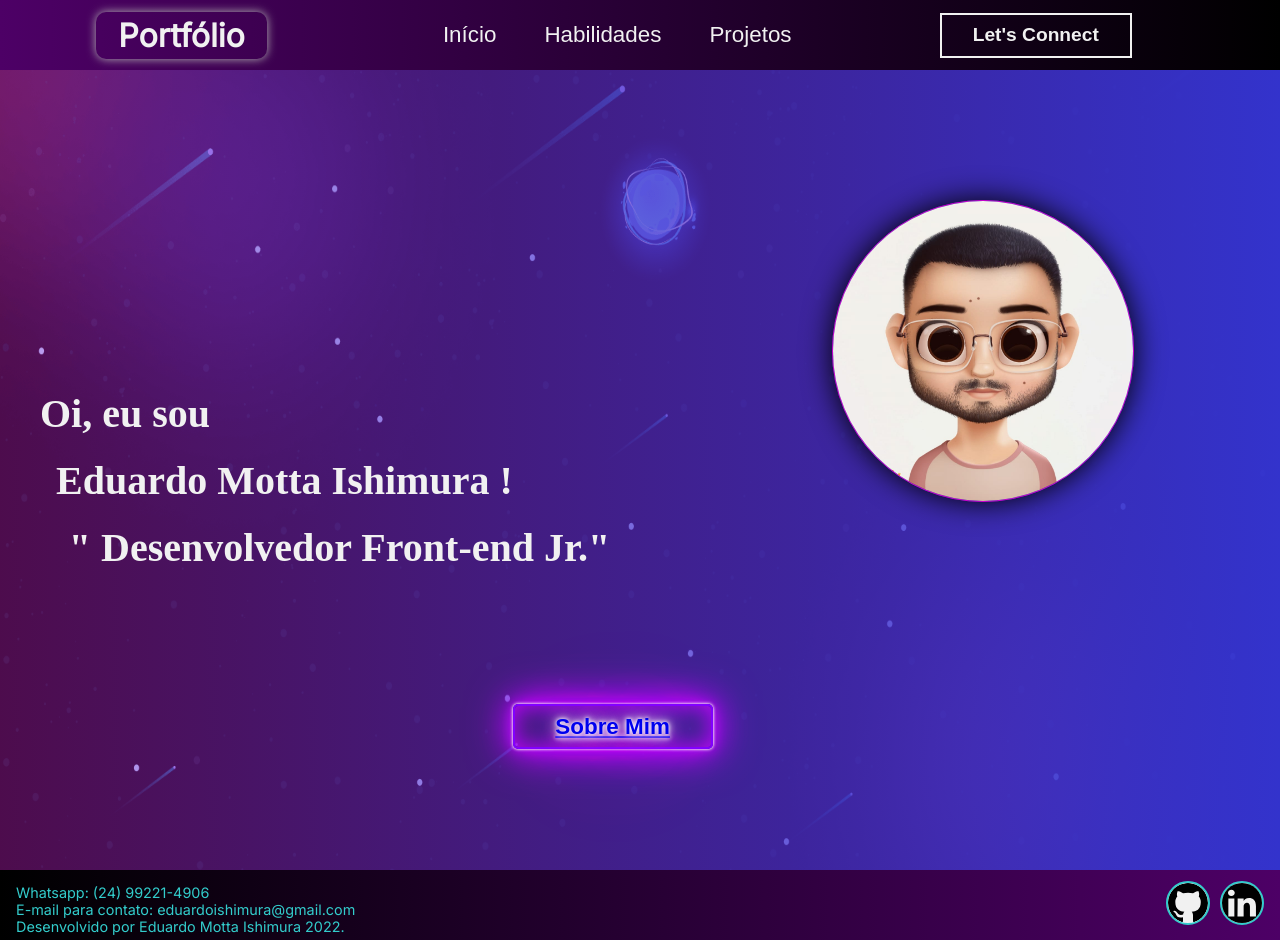
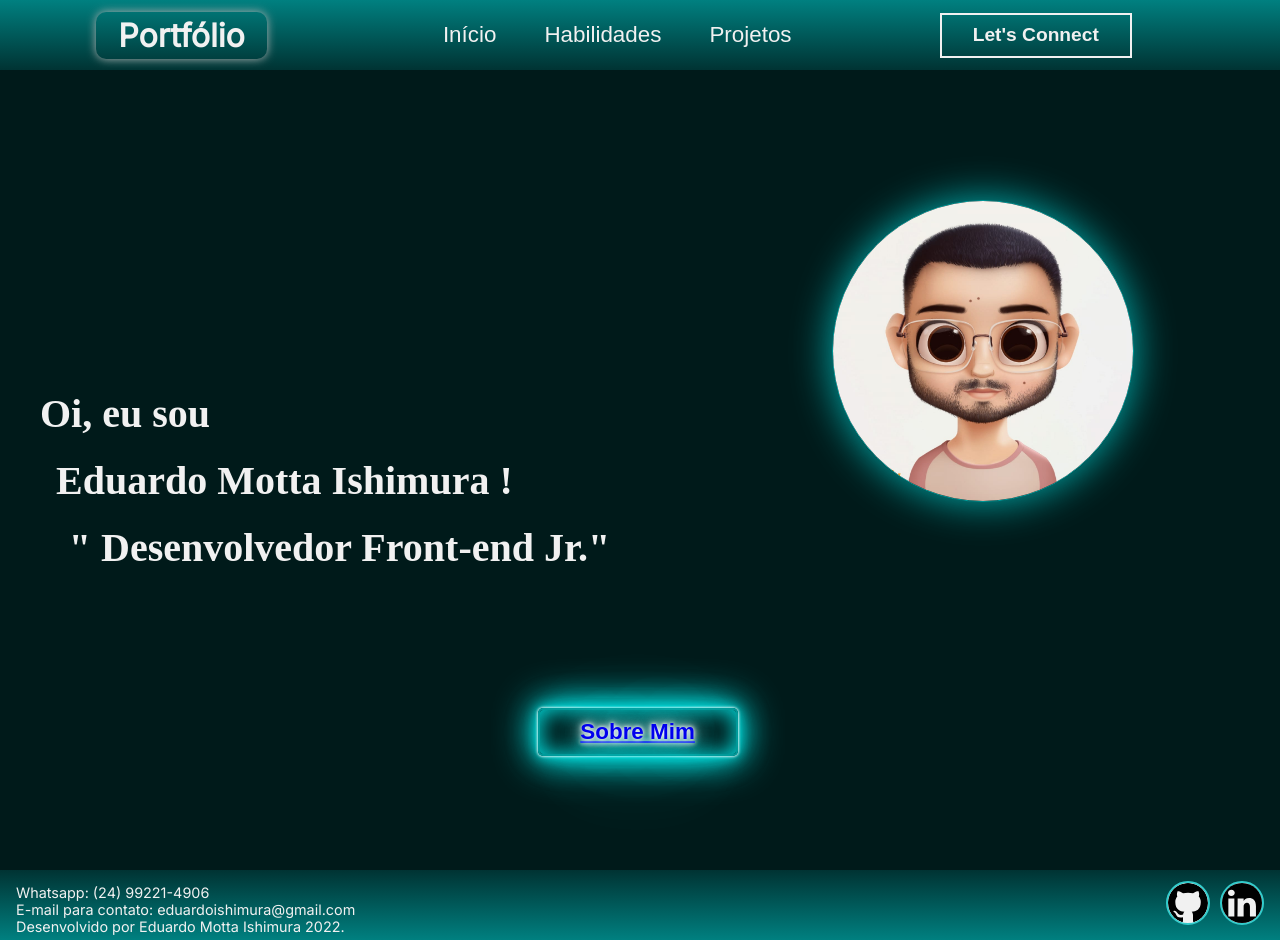
Before and after one commit to eduardo-boni/portfolio, a React (Create React App) app: page / in a window 1280 px wide. Built offline with nearby package versions, Linux system fonts and the light colour scheme; a web font is replaced by a local one.

Commit message:
fix: alterando palheta de cores das pages

```diff
--- a/src/components/NavBar/style.js
+++ b/src/components/NavBar/style.js
@@ -8,7 +8,7 @@ export const Header = styled.header`
     justify-content: space-evenly;
     align-items: center;
 
-    background: linear-gradient(270deg, #000, #4d0066);
+    background: linear-gradient( #008080, #003333);
 
     h1 {
         margin-left: -2rem;
@@ -34,7 +34,10 @@ export const Header = styled.header`
     }
 
     .navigation a:hover {
-        border-bottom: 3px solid #8000ff;
+        background:  #004d4d;
+        border: 2px solid #009999;
+        border-radius: 10px;
+        padding: 5px;
     }
 
     button {
@@ -58,7 +61,7 @@ export const Header = styled.header`
     button:hover {
         background: #f1f1f1;
         color: #000;
-        border: 2px solid #8000ff;
+        border: 2px solid #009999;
         opacity: .5;
     }
 
@@ -75,7 +78,6 @@ export const Header = styled.header`
         }
 
         .navigation a{
-
             font-size: 1.4rem;
             margin: 1.2rem;
         }
--- a/src/components/ProfileButton/style.js
+++ b/src/components/ProfileButton/style.js
@@ -2,11 +2,12 @@ import styled from "styled-components";
 
 export const Button = styled.button`
     width: 12.5rem;
-    height: 45px;
+    height: 3rem;
 
-    position: absolute;
-    margin-top: 6rem;
-    margin-left: -25px;
+    margin: 50% auto;
+    display: flex;
+    justify-content: center;
+    align-items: center;
 
 
     background: transparent;
@@ -16,15 +17,15 @@ export const Button = styled.button`
 
     animation: pulsate 1.5s infinite alternate;
 
-    border: 2px solid #8000ff;
+    border: 2px solid #009999;
     border-radius: 5px;
 
     box-shadow: 0 0 .2rem #f1f1f1,
                 0 0 .2rem #f1f1f1,
-                0 0 2rem #bc13fe,
-                0 0 0.8rem #bc13fe,
-                0 0 2.8rem #bc13fe,
-                inset 0 0 1.3rem #bc13fe;
+                0 0 2rem #00e6e6,
+                0 0 0.8rem #00e6e6,
+                0 0 2.8rem #00e6e6,
+                inset 0 0 1.3rem #00e6e6;
     cursor: pointer;
 
 @keyframes pulsate {
@@ -35,11 +36,11 @@ export const Button = styled.button`
       0 0 5px #fff,
       0 0 10px #fff,
       0 0 20px #fff,
-      0 0 40px #bc13fe,
-      0 0 80px #bc13fe,
-      0 0 90px #bc13fe,
-      0 0 100px #bc13fe,
-      0 0 150px #bc13fe;
+      0 0 40px #00e6e6,
+      0 0 80px #00e6e6,
+      0 0 90px #00e6e6,
+      0 0 100px #00e6e6,
+      0 0 150px #00e6e6;
 
   }
 
@@ -49,16 +50,16 @@ export const Button = styled.button`
     0 0 2px #fff,
     0 0 4px #fff,
     0 0 6px #fff,
-    0 0 10px #bc13fe,
-    0 0 45px #bc13fe,
-    0 0 55px #bc13fe,
-    0 0 70px #bc13fe,
-    0 0 80px #bc13fe;
+    0 0 10px #00e6e6,
+    0 0 45px #00e6e6,
+    0 0 55px #00e6e6,
+    0 0 70px #00e6e6,
+    0 0 80px #00e6e6;
 
     }
 }
 
 &:hover {
-    background: #ccccb3;
+    background: #009999;
 }
 `;
--- a/src/components/ProjectFooter/style.js
+++ b/src/components/ProjectFooter/style.js
@@ -9,7 +9,7 @@ export const Footer = styled.div`
     height: 70px;
     padding: 0 1rem;
 
-    background: linear-gradient(270deg, #4d0066, #000);
+    background: linear-gradient( #003333, #008080);
 
 .social-icon {
         display: flex;
@@ -25,7 +25,7 @@ export const Footer = styled.div`
 
     .contact p {
         font-size: 0.9rem;
-        color: #33cccc;
+        color: #f1f1f1;
     }
 
     svg {
--- a/src/pages/AboutMe/index.jsx
+++ b/src/pages/AboutMe/index.jsx
@@ -37,7 +37,7 @@ const AboutMe = () => {
                         </section>
                         <section className="skills">
                             <span>
-                                Estou estudando: TypeScript e Less.
+                                Estou estudando: TypeScript, AngularJs e Java.
                             </span>
                         </section>
                     </div>
--- a/src/pages/AboutMe/style.js
+++ b/src/pages/AboutMe/style.js
@@ -3,9 +3,9 @@ import styled from "styled-components";
 export const Container = styled.main`
 @import url('https://fonts.googleapis.com/css2?family=Inter&display=swap');
 
-    min-height: 80vh;
+    min-height: 100vh;
 
-    background: linear-gradient(90deg, #3333cc, #cc00cc51);
+    background: #001a1a;
 
     h1 {
         text-align: center;
--- a/src/pages/HomePage/style.js
+++ b/src/pages/HomePage/style.js
@@ -3,7 +3,7 @@ import styled from "styled-components";
 export const Container = styled.div`
 @import url('https://fonts.googleapis.com/css2?family=Chivo&family=Roboto&display=swap');
 
-background: linear-gradient(90deg, #cc00cc51, #3333cc);
+background: #001a1a;
 width: 100%;
 min-height: 100vh;
 
@@ -64,8 +64,8 @@ p {
     left: 65%;
 
     border-radius: 50%;
-    border: 1px solid #cc00cc;
-    box-shadow: 0 0 30px #000;
+    border: 1px solid #009999;
+    box-shadow: 0 0 40px #00b3b3;
 
     animation: updown 3s linear infinite;
 }
--- a/src/pages/ProjectCard/style.js
+++ b/src/pages/ProjectCard/style.js
@@ -30,10 +30,10 @@ export const Container = styled.div`
 
         margin: 10px;
 
-        border: 2px solid #8000ff;
+        border: 2px solid #009999;
         border-radius: 10px;
 
-        box-shadow: 0 0 15px #8000ff;
+        box-shadow: 0 0 15px #009999;
     }
 
     .itens {
@@ -78,7 +78,7 @@ export const Container = styled.div`
         height: 42px;
 
         font-family: 'Inter', sans-serif;
-        font-size: 19px;
+        font-size: 1.2rem;
         font-weight: 500;
 
         text-decoration: none;
@@ -88,15 +88,14 @@ export const Container = styled.div`
 
 
         border: none;
-        border: 2px solid #8000ff;
+        border: 2px solid #009999;
         border-radius: 5px;
 
-        background: #000;
+        background: #004d4d;
         cursor: pointer;
 
         &:hover {
-            background: linear-gradient(90deg, #8000ff, #d1d1d1);
-            color: #000;
+            opacity: .7;
         }
     }
 
--- a/src/pages/Skills/index.jsx
+++ b/src/pages/Skills/index.jsx
@@ -1,7 +1,7 @@
 import { Container } from "./style";
-import { FaHtml5, FaReact, FaGitAlt, FaJava  } from "react-icons/fa";
+import { FaHtml5, FaReact, FaGitAlt, FaJava, FaAngular } from "react-icons/fa";
 import { SiCss3, SiJavascript, SiTypescript } from "react-icons/si";
-import { DiScrum, DiCompass } from "react-icons/di";
+import { DiScrum} from "react-icons/di";
 import { useState } from "react";
 
 const Skills = () => {
@@ -49,13 +49,13 @@ const Skills = () => {
               {show? <span>TypeScript</span> : null}
               <SiTypescript onClick={() => show ? setShow(false) : setShow(true)}/>
               </div>
+              <div className="skill-box angular-skill">
+              {show? <span>AngularJs</span> : null}
+                <FaAngular onClick={() => show ? setShow(false) : setShow(true)}/>
+              </div>
               <div className="skill-box java-skill">
               {show? <span>Java</span> : null}
                 <FaJava onClick={() => show ? setShow(false) : setShow(true)}/>
-              </div>
-              <div className="skill-box compass-skill">
-              {show? <span>Compass</span> : null}
-                <DiCompass onClick={() => show ? setShow(false) : setShow(true)}/>
               </div>
             </div>
             </div>
--- a/src/pages/Skills/style.js
+++ b/src/pages/Skills/style.js
@@ -2,9 +2,9 @@ import styled from "styled-components";
 
 export const Container = styled.section`
     width: 100%;
-    min-height: 81.6vh;
+    min-height: 100vh;
 
-    background: linear-gradient(90deg, #3333cc, #cc00cc51);
+    background: #001a1a;
 
     h1 {
         text-align: center;
@@ -42,7 +42,7 @@ export const Container = styled.section`
 
     margin: 4% 3%;
 
-    border: 2px solid  #6666ff;
+    border: 2px solid  #009999;
     border-radius: 20px;
 
     gap: 20px;
@@ -60,8 +60,8 @@ export const Container = styled.section`
 }
 
 .skill-box {
-    height: 100px;
-    width: 100px;
+    height: 6rem;
+    width: 6.3rem;
 
     background-color: #C4C4C4;
     border-radius: 20px;
@@ -117,7 +117,7 @@ span {
 .java-skill:hover {
     color: #e68a00;
 }
-.compass-skill:hover {
+.angular-skill:hover {
     color: #ff1a1a;
 }
 
```
